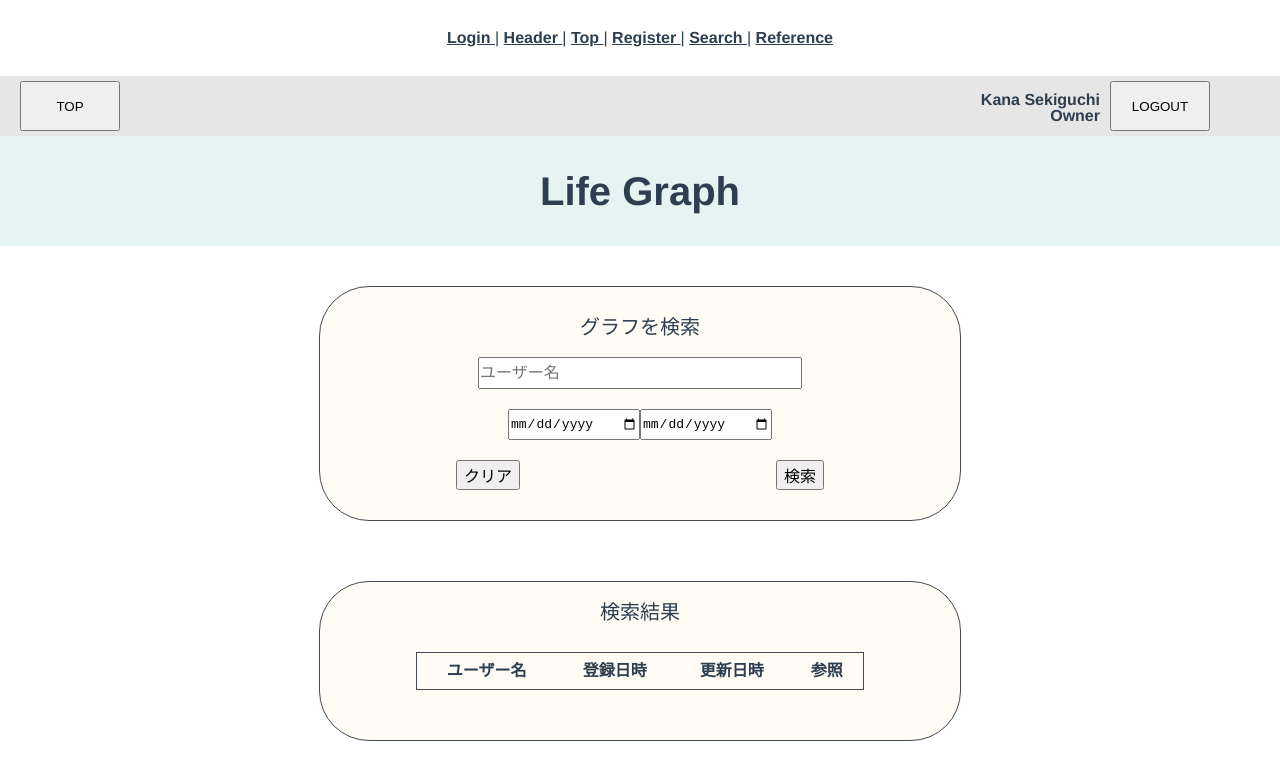
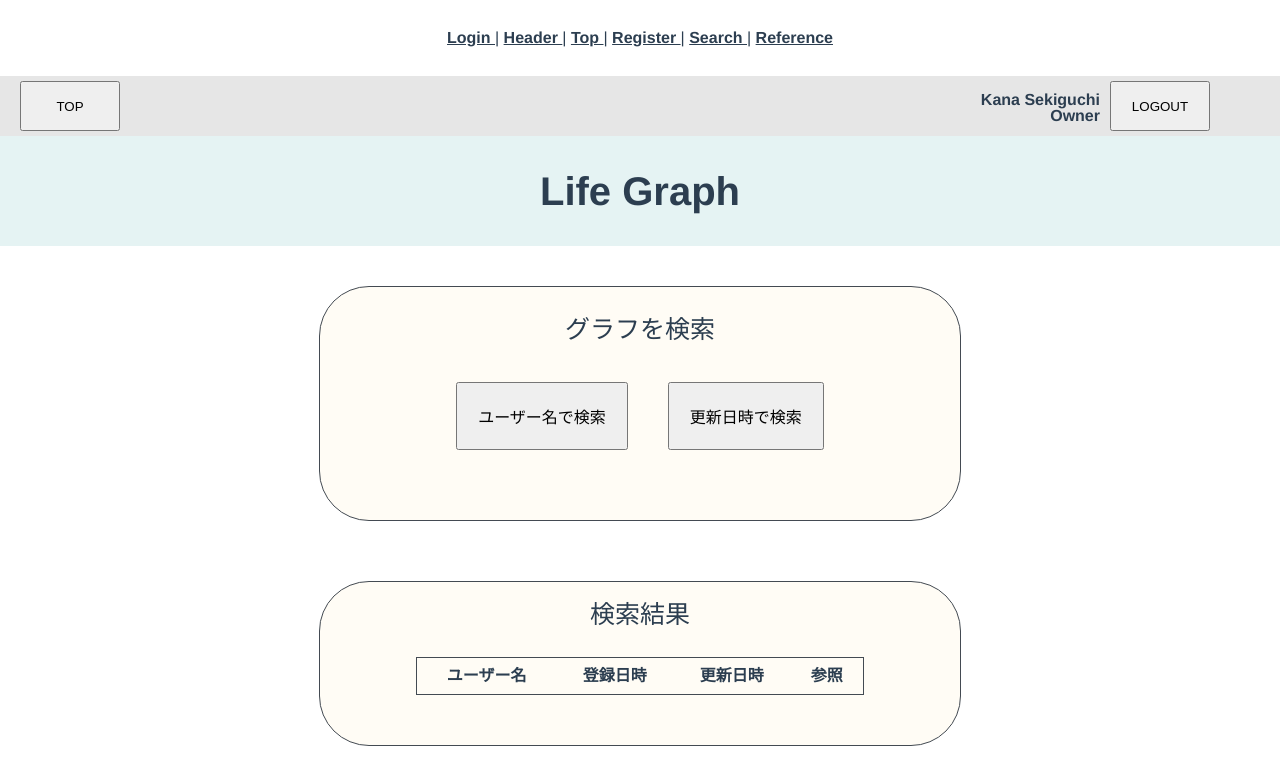
Before and after one commit to yuto-hatano/life-graph, a Vue app in the folder vue/: page /search in a window 1280 px wide. Shown: the top 784 px of the page. Built offline with nearby package versions, Linux system fonts and the light colour scheme.

Commit message:
検索画面モック作成完了20200519

```diff
--- a/vue/src/views/Search.vue
+++ b/vue/src/views/Search.vue
@@ -9,23 +9,44 @@
         <p id="serch_tittle">
           グラフを検索
         </p>
-        <ul>
-          <ol>
-            <input id="search_name" v-model="searchUser" type="text" placeholder="ユーザー名">
-          </ol>
-          <ol>
-            <input id="search_day" v-model="serchDay" type="date">
-            <input id="search_day" v-model="serchDay" type="date">
-          </ol>
-          <ol>
-             <button id="clear" @click="clear">
+        <div v-if="isOpenSearch">
+          <button id="searchUserName" @click="searchUserName">
+            ユーザー名で検索
+          </button>
+          <button id="searchUpdate" @click="searchUpdate">
+            更新日時で検索
+          </button>
+        </div>
+        <div v-if="isOpenUser">
+          <input id="search_name" v-model="searchUser" type="text" placeholder="ユーザー名">
+          <div>
+            <button id="clear" @click="clear">
               クリア
+            </button>
+            <button id="return" @click="returnScreen">
+              戻る
             </button>
             <button id="submit" @click="active">
               検索
             </button>
-          </ol>
-        </ul>
+          </div>
+        </div>
+        <div v-if="isOpenUpdata">
+          <input id="search_From" v-model="updatedFrom" type="date">
+          <p>〜</p>
+          <input id="search_To" v-model="updatedTo" type="date">
+          <div>
+            <button id="clear" @click="clear">
+              クリア
+            </button>
+            <button id="return" @click="returnScreen">
+              戻る
+            </button>
+            <button id="submit" @click="active">
+              検索
+            </button>
+          </div>
+        </div>
       </div>
       <div id="output">
         <p id="serch_tittle">
@@ -65,7 +86,9 @@
             </tbody>
           </table>
           <div v-if="isActive">
-            <button id="reset" @click="resetting()">リセット</button>
+            <button id="reset" @click="resetting()">
+              リセット
+            </button>
           </div>
         </div>
       </div>
@@ -83,7 +106,12 @@ export default {
   },
   data () {
     return {
+      updatedFrom: null,
+      updatedTo: null,
       isActive: false,
+      isOpenUser: false,
+      isOpenUpdata: false,
+      isOpenSearch: true,
       users: [
         {
           id: 1,
@@ -149,12 +177,26 @@ export default {
   },
 
   methods: {
+    searchUserName () {
+      this.isOpenSearch = false
+      this.isOpenUser = true
+    },
+    searchUpdate () {
+      this.isOpenSearch = false
+      this.isOpenUpdata = true
+    },
     active () {
       this.isActive = true
     },
+    returnScreen () {
+      this.isOpenSearch = true
+      this.isOpenUpdata = false
+      this.isOpenUser = false
+    },
     clear () {
       this.searchUser = ''
-      this.searchDay = ''
+      this.updatedFrom = ''
+      this.updatedTo = ''
     },
     sortedClass (key) {
       return this.sort.key === key ? `sorted ${this.sort.isAsc ? 'asc' : 'desc'}` : ''
@@ -167,8 +209,12 @@ export default {
       this.sort.key = ''
       this.sort.isAsc = false
       this.searchUser = ''
-      this.searchDay = ''
+      this.updatedFrom = ''
+      this.updatedTo = ''
       this.isActive = false
+      this.isOpenUser = false
+      this.isOpenUpdata = false
+      this.isOpenSearch = true
     }
   }
 }
@@ -193,7 +239,22 @@ h1 {
 }
 
 #serch_tittle {
-  font-size: 20px;
+  font-size: 25px;
+  font: bold;
+}
+
+#searchUserName {
+  cursor: pointer;
+  margin: 40px 20px;
+  padding: 20px 20px;
+  font-size: 1em;
+}
+
+#searchUpdate {
+  cursor: pointer;
+  margin: 40px 20px;
+  padding: 20px 20px;
+  font-size: 1em;
 }
 
 #search_name {
@@ -203,9 +264,17 @@ h1 {
   padding: 5px 0;
 }
 
-#search_day {
+#search_From {
   width: 20%;
-  margin-top: 20px ;
+  margin-top: 20px;
+  margin-bottom: 10px;
+  font-size: 1em;
+  padding: 5px 0;
+}
+
+#search_To {
+  width: 20%;
+  margin-top: 10px;
   font-size: 1em;
   padding: 5px 0;
 }
@@ -214,9 +283,13 @@ h1 {
   font-size: 1em;
 }
 
+#return {
+  font-size: 1em;
+  margin: 20px 10% 20px 10%;
+}
+
 #submit {
   font-size: 1em;
-  margin: 20px 0 0 40%;
 }
 
 #output {
```
Also changed, not shown: 1 other file (tests, documents, lock files or other folders).
